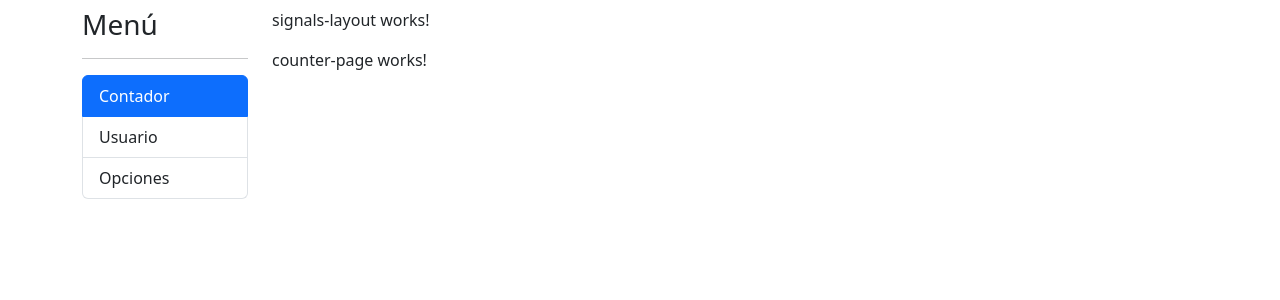
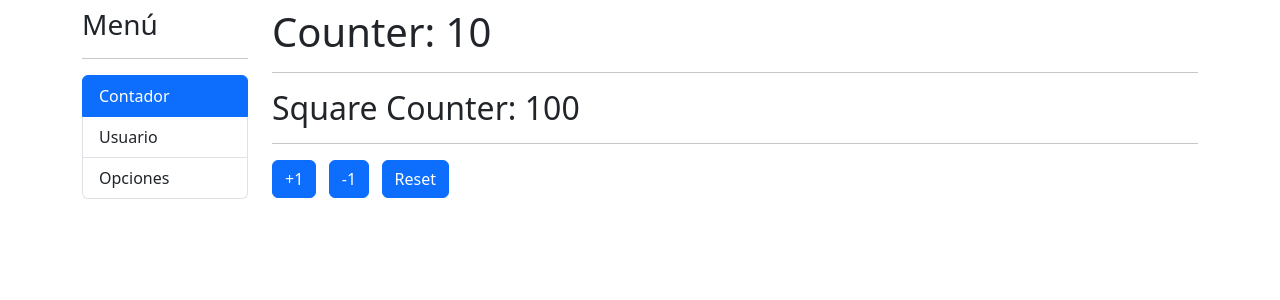
Before and after one commit to Angular-Course-Sergio/directiveSignalsApp, an Angular app: page /signals/counter in a window 1280 px wide. Shown: the top 300 px of the page. Built offline with nearby package versions, Linux system fonts and the light colour scheme.

Commit message:
Counter Signal

```diff
--- a/src/app/signals/layout/signals-layout/signals-layout.component.html
+++ b/src/app/signals/layout/signals-layout/signals-layout.component.html
@@ -6,7 +6,6 @@
   </div>
 
   <div class="col-10">
-    <p>signals-layout works!</p>
     <router-outlet />
   </div>
 </div>
--- a/src/app/signals/pages/counter-page/counter-page.component.html
+++ b/src/app/signals/pages/counter-page/counter-page.component.html
@@ -1 +1,9 @@
-<p>counter-page works!</p>
+<h1>Counter: {{ counter() }}</h1>
+<hr />
+<h2>Square Counter: {{ squareCounter() }}</h2>
+<hr />
+<button (click)="increaseBy(+1)" class="btn btn-primary">+1</button>
+&nbsp;
+<button (click)="increaseBy(-1)" class="btn btn-primary">-1</button>
+&nbsp;
+<button (click)="counter.set(0)" class="btn btn-primary">Reset</button>
--- a/src/app/signals/pages/counter-page/counter-page.component.ts
+++ b/src/app/signals/pages/counter-page/counter-page.component.ts
@@ -1,9 +1,14 @@
-import { Component } from '@angular/core';
+import { Component, computed, signal } from '@angular/core';
 
 @Component({
   templateUrl: './counter-page.component.html',
-  styleUrl: './counter-page.component.css'
+  styleUrl: './counter-page.component.css',
 })
 export class CounterPageComponent {
+  public counter = signal(10);
+  public squareCounter = computed(() => this.counter() * this.counter());
 
+  increaseBy(value: number) {
+    this.counter.update((curr) => curr + value);
+  }
 }
```
